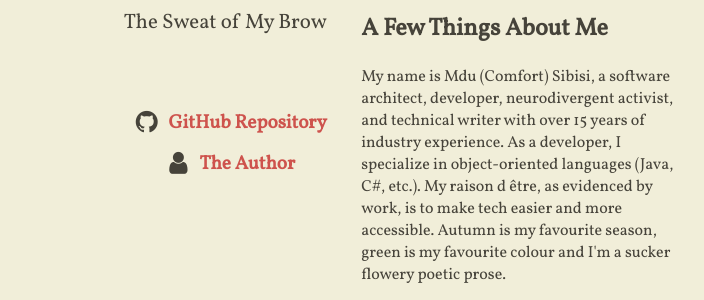
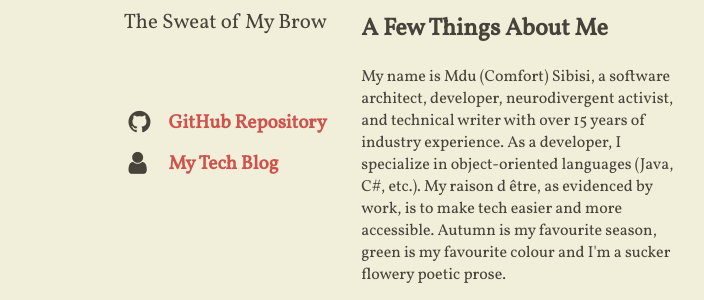
Before and after one commit to OrigamiFolds/origamifolds.github.io, a Jekyll site: the page built from index.html, in a window 1280 px wide. Shown: the part 311-611 px from the top of the page, without its empty margins (306-1010 px from the left). Built offline with Jekyll 4.4.1, drawn with Linux system fonts in a browser that asks for light colours; nearby versions of some CDN libraries.

Commit message:
Updated links and alignment

```diff
--- a/assets/main.scss
+++ b/assets/main.scss
@@ -46,7 +46,7 @@ a:hover {
 since it must be aligned with the content */
 .fa-ul.main-list {
 	display: inline-block;
-	text-align: center;
+	text-align: left;
 }
 
 /* list icons */
--- a/index.html
+++ b/index.html
@@ -25,11 +25,11 @@ layout: base
     <ul class="fa-ul main-list">
       <li class="main-list-item">
         <span class="fa fa-github fa-lg main-list-item-icon"></span>
-        <a href="https://github.com/OrigamiFold">GitHub Repository</a>
+        <a href="https://github.com/OrigamiFolds">GitHub Repository</a>
       </li>
       <li class="main-list-item">
         <span class="fa fa-user fa-lg main-list-item-icon"></span>
-        <a href="http://excentris.net">The Author</a>
+        <a href="https://www.origamifolds.net/Tech-Blog/">My Tech Blog</a>
       </li>
     </ul>
   </header>
```
